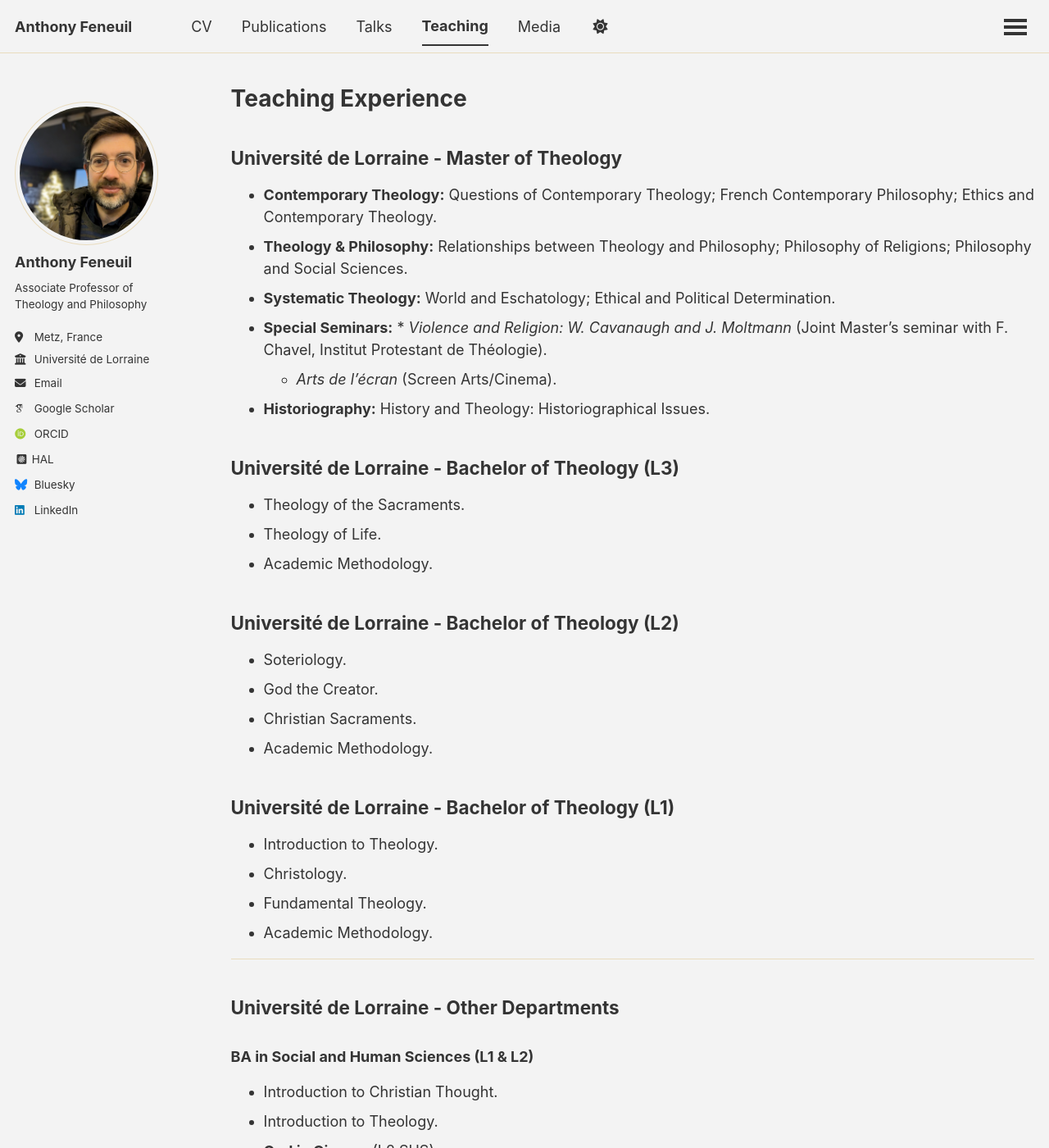
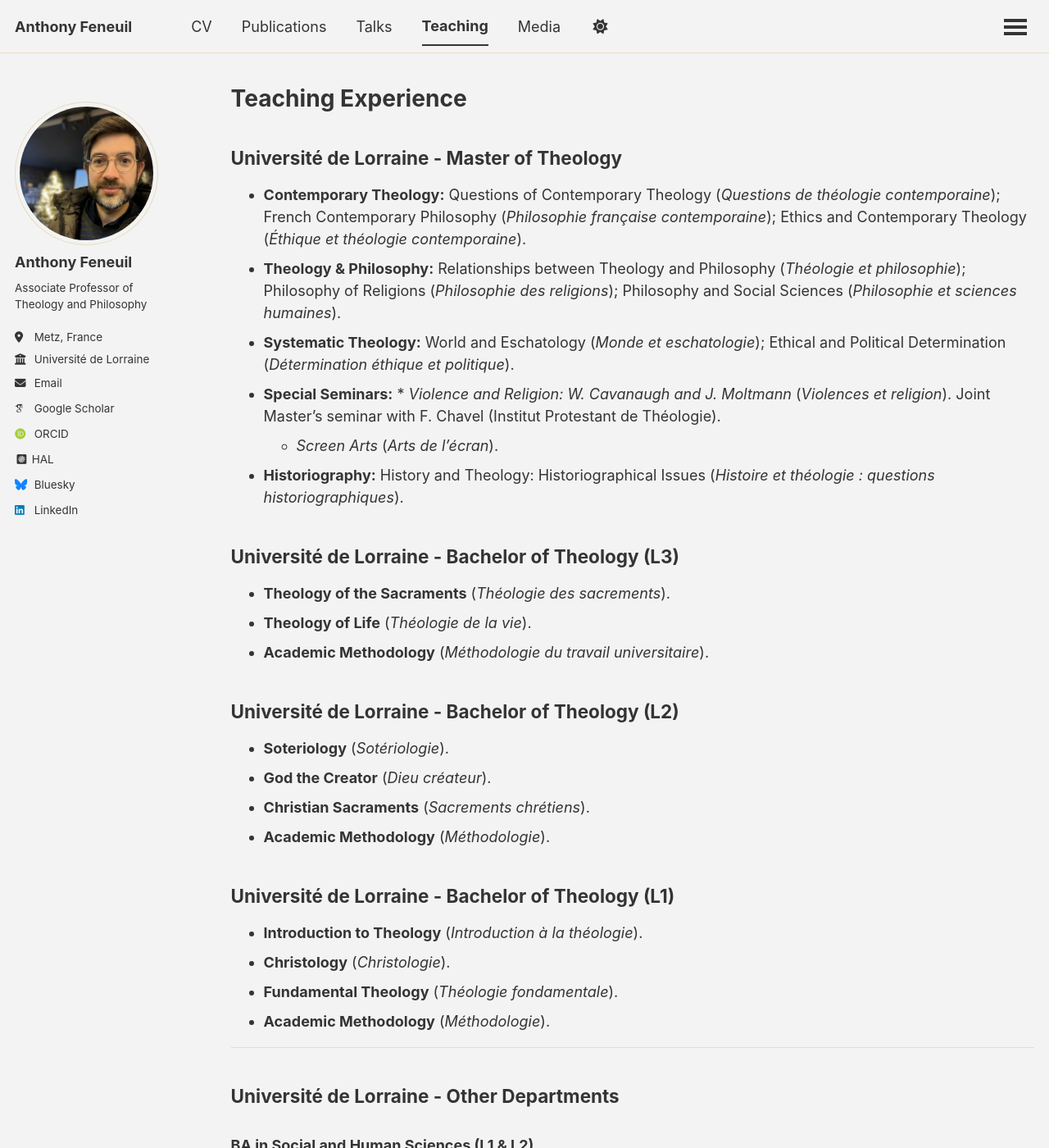
Before and after one commit to anfnl/anfnl.github.io, a Jekyll site: the page built from _pages/teaching.md, in a window 1280 px wide and 1400 px high. Shown: the whole window at 82% size. Built offline with Jekyll 4.4.1, drawn with Linux system fonts in a browser that asks for light colours; some web fonts are replaced; a script that is not in the unit is left out; some of the changed text lies outside the part shown.

Commit message:
Update teaching.md

```diff
--- a/_pages/teaching.md
+++ b/_pages/teaching.md
@@ -7,67 +7,67 @@ author_profile: true
 
 ## Université de Lorraine - Master of Theology
 
-* **Contemporary Theology:** Questions of Contemporary Theology; French Contemporary Philosophy; Ethics and Contemporary Theology.
-* **Theology & Philosophy:** Relationships between Theology and Philosophy; Philosophy of Religions; Philosophy and Social Sciences.
-* **Systematic Theology:** World and Eschatology; Ethical and Political Determination.
-* **Special Seminars:** * *Violence and Religion: W. Cavanaugh and J. Moltmann* (Joint Master’s seminar with F. Chavel, Institut Protestant de Théologie).
-    * *Arts de l'écran* (Screen Arts/Cinema).
-* **Historiography:** History and Theology: Historiographical Issues.
+* **Contemporary Theology:** Questions of Contemporary Theology (*Questions de théologie contemporaine*); French Contemporary Philosophy (*Philosophie française contemporaine*); Ethics and Contemporary Theology (*Éthique et théologie contemporaine*).
+* **Theology & Philosophy:** Relationships between Theology and Philosophy (*Théologie et philosophie*); Philosophy of Religions (*Philosophie des religions*); Philosophy and Social Sciences (*Philosophie et sciences humaines*).
+* **Systematic Theology:** World and Eschatology (*Monde et eschatologie*); Ethical and Political Determination (*Détermination éthique et politique*).
+* **Special Seminars:** * *Violence and Religion: W. Cavanaugh and J. Moltmann* (*Violences et religion*). Joint Master’s seminar with F. Chavel (Institut Protestant de Théologie).
+    * *Screen Arts* (*Arts de l'écran*).
+* **Historiography:** History and Theology: Historiographical Issues (*Histoire et théologie : questions historiographiques*).
 
 ## Université de Lorraine - Bachelor of Theology (L3)
 
-* Theology of the Sacraments.
-* Theology of Life.
-* Academic Methodology.
+* **Theology of the Sacraments** (*Théologie des sacrements*).
+* **Theology of Life** (*Théologie de la vie*).
+* **Academic Methodology** (*Méthodologie du travail universitaire*).
 
 ## Université de Lorraine - Bachelor of Theology (L2)
 
-* Soteriology.
-* God the Creator.
-* Christian Sacraments.
-* Academic Methodology.
+* **Soteriology** (*Sotériologie*).
+* **God the Creator** (*Dieu créateur*).
+* **Christian Sacraments** (*Sacrements chrétiens*).
+* **Academic Methodology** (*Méthodologie*).
 
 ## Université de Lorraine - Bachelor of Theology (L1)
 
-* Introduction to Theology.
-* Christology.
-* Fundamental Theology.
-* Academic Methodology.
+* **Introduction to Theology** (*Introduction à la théologie*).
+* **Christology** (*Christologie*).
+* **Fundamental Theology** (*Théologie fondamentale*).
+* **Academic Methodology** (*Méthodologie*).
 
 ---
 
 ## Université de Lorraine - Other Departments
 
 ### BA in Social and Human Sciences (L1 & L2)
-* Introduction to Christian Thought.
-* Introduction to Theology.
-* **God in Cinema** (L2 SHS).
+* **Introduction to Christian Thought** (*Introduction à la pensée chrétienne*).
+* **Introduction to Theology** (*Introduction à la théologie*).
+* **God in Cinema** (*Dieu au cinéma*) – L2 SHS.
 
 ### BA in Humanities (L1)
-* Introduction to the Philosophy of Religion.
-* Philosophical Sources of the Social Sciences.
+* **Introduction to the Philosophy of Religion** (*Introduction à la philosophie de la religion*).
+* **Philosophical Sources of the Social Sciences** (*Sources philosophiques des sciences sociales*).
 
-### University Diploma (DU) ReLiens (Religion, Laïcité, Inclusion Sociale)
-* Introduction to Theology.
-* Literalism and Criticism.
+### University Diploma (DU) ReLiens (Religion, Secularism, Social Inclusion)
+* **Introduction to Theology** (*Introduction à la théologie*).
+* **Literalism and Criticism** (*Littéralisme et critique*).
 
 ---
 
 ## International and External Teaching Experience
 
 ### Erasmus+ | Université Félix-Houphouêt-Boigny (Abidjan, Côte d'Ivoire)
-* **Doctoral Training in Philosophy** (April 2018).
+* **Doctoral Training in Philosophy** (*Formation doctorale en philosophie*) – April 2018.
 
 ### Cèdres Formations (Lausanne, Switzerland)
-* **Systematic Theology** (Since 2018).
+* **Systematic Theology** (*Théologie systématique*) – Since 2018.
 
 ### Université de Genève (Switzerland)
-* **The Ethics of Karl Barth** (2015-2016) – *Distance Learning Bachelor, Ethics Certificate.*
-* **Introduction to Fundamental Philosophical Concepts** (Augustine, Descartes, Kant, Hegel) (Autumn 2013) – *Bachelor of Theology.*
-* **The Ethics of Karl Barth: Understanding and Stakes** (Spring 2014), with F. Dermange – *Master of Theology.*
-* **Interpretation of the Apostles' Creed** (2009-2010), with H.-C. Askani – *Distance Learning Bachelor, Systematic Theology Certificate.*
-* **Methodology of Research in Theology** (2011-2012), with G. Waterlot – *Master of Theology.*
-* **God of the Philosophers, God of the Believers** (2008-2009), with G. Waterlot – *Distance Learning Bachelor, Philosophy Certificate.*
+* **The Ethics of Karl Barth** (*L'éthique de K. Barth*) (2015-2016) – Distance Learning Bachelor, Ethics Certificate.
+* **Introduction to Fundamental Philosophical Concepts** (Augustine, Descartes, Kant, Hegel) (Autumn 2013) – Bachelor of Theology.
+* **The Ethics of Karl Barth: Understanding and Stakes** (*L'éthique de K. Barth : compréhension et enjeux*) , with F. Dermange (Spring 2014) – Master of Theology.
+* **Interpretation of the Apostles' Creed** (*Interprétation du Symbole des Apôtres*), with H.-C. Askani (2009-2010) – Distance Learning Bachelor.
+* **Methodology of Research in Theology**, with G. Waterlot (2011-2012) – Master of Theology.
+* **The God of the Philosophers, the God of the Believers**, with G. Waterlot (2008-2009) – Distance Learning Bachelor.
 
 ### IST Sophia-Antipolis (France)
-* **Theological Discourse** (2016-2017).
+* **Theological Discourse** (*Le discours théologique*) – 2016-2017.
```
